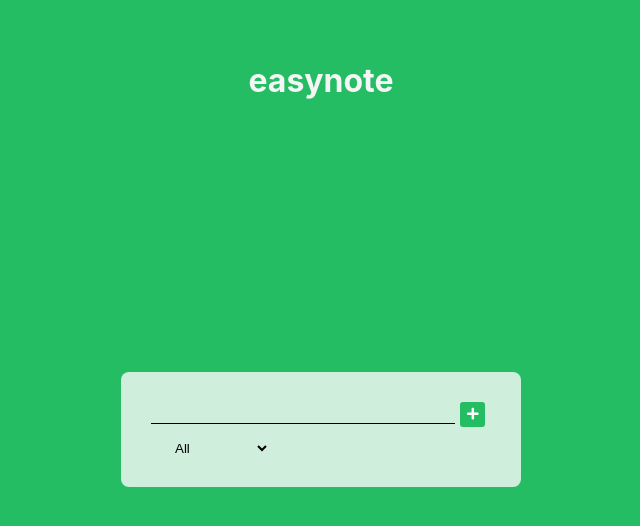
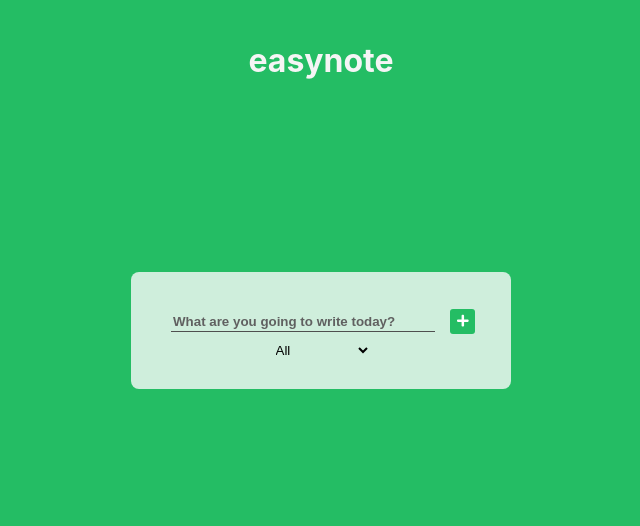
Before and after one commit to ivanbarbai/todo-list, a React (Create React App) app: page / in a window 1280 px wide. Shown: the top 526 px of the page, without its empty margins (319-959 px from the left). Built offline with nearby package versions, Linux system fonts and the light colour scheme.

Commit message:
Fixed Minimal details

```diff
--- a/public/index.html
+++ b/public/index.html
@@ -4,10 +4,11 @@
     <meta charset="utf-8" />
     <link rel="icon" href="%PUBLIC_URL%/favicon.ico" />
     <meta name="viewport" content="width=device-width, initial-scale=1" />
-    <meta name="theme-color" content="#000000" />
+    <meta name="theme-color" content="#24BD64" />
+    <meta name="apple-mobile-web-app-status-bar-style" content="#24BD64">
     <meta
       name="description"
-      content="Web site created using create-react-app"
+      content="Write fast notes"
     />
     <link rel="apple-touch-icon" href="%PUBLIC_URL%/logo192.png" />
     <!--
@@ -24,7 +25,7 @@
       work correctly both with client-side routing and a non-root public URL.
       Learn how to configure a non-root public URL by running `npm run build`.
     -->
-    <title>React App</title>
+    <title>easynote</title>
   </head>
   <body>
     <noscript>You need to enable JavaScript to run this app.</noscript>
--- a/src/App.css
+++ b/src/App.css
@@ -11,3 +11,11 @@ h1{
     margin: 0;
     padding: 0;
 }
+
+body {
+    background:#24BD64;
+}
+
+html{
+    background:#24BD64;
+}
--- a/src/components/Form.js
+++ b/src/components/Form.js
@@ -18,7 +18,7 @@ const Form = ({ inputText, setInputText, todos, setTodos, setStatus }) => {
     }
     return (
         <form>
-            <Input value={inputText} onChange={inputTextHandler} className="todo-input" />
+            <Input placeholder="What are you going to write today?" value={inputText} onChange={inputTextHandler} className="todo-input" />
             <PlusButton onClick={submitTodoHandler} className="todo-button" type="submit">
                 <FontAwesomeIcon icon={faPlus} color="white" />
             </PlusButton>
--- a/src/styles/formStyles.js
+++ b/src/styles/formStyles.js
@@ -7,10 +7,9 @@ export const WriteSection = styled.div`
     align-content:center;
     padding:20px;
     min-height:100px;
-
 `
 export const FormSection = styled.div`
-    min-width:340px;
+    min-width:320px;
     background:rgba(250,250,250,0.8);
     margin:10px;
     padding:30px;
@@ -24,15 +23,14 @@ export const FormSection = styled.div`
 `
 export const SelectSection = styled.div`
     justify-content:center;
-    align-items:flex-end;
+    align-items:center;
     align-content:center;
-    display:flex-inline;
-    bottom:0;
+    display:flex;
 `
 
 export const TodoSection = styled.div`
     width:100%;
-    min-width:360px;
+    min-width:300px;
 `
 
 // styled form components
@@ -53,7 +51,6 @@ export const TodoItem = styled.div`
     margin: 10px 0px 10px 0px;
     border-radius: 4px;
     padding: 10px 5px 10px 5px;
-    left:0;
 `
 
 export const TodoButtons = styled.div`
@@ -63,11 +60,12 @@ export const TodoContainer = styled.div`
     background:rgba(255,255,255,0.6);
     display:flex;
     justify-content:space-between;
-    padding:8px;
+    padding:0px 10px 0px 20px;
     align-items:center;
     align-content:center;
     margin:5px;
     border-radius:4px;
-    font-weight:inherit;
-    font-size:14px;
+    font-weight:bold;
+    font-size:12px;
+    color:#156B39;
 `
--- a/src/styles/globalStyles.js
+++ b/src/styles/globalStyles.js
@@ -7,7 +7,6 @@ export const Layout = styled.div`
     justify-content:flex-start;
     flex-direction:column;
     display:flex;
-    height:100vh;
     background:#24BD64;
 `
 
@@ -17,7 +16,6 @@ export const Container = styled.div`
     justify-content:center;
     flex-direction: column;
     display:flex;
-    padding:20px;
 `
 
 export const Header = styled.div`
@@ -26,7 +24,6 @@ export const Header = styled.div`
     justify-content:center;
     display:flex-inline;
     display:inline-flex;
-    padding:20px;
     margin:20px;
 `
 
@@ -60,10 +57,16 @@ export const Input = styled.input.attrs(props => ({
     type: 'text'
 }))`
     border: 0px;
-    border-bottom: 1px solid black;
-    margin: 0 0 1em;
+    border-bottom: 0.5px solid #4F4F4F;
     background:transparent;
     decoration:none;
     outline:none;
-    min-width:300px;
+    min-width:260px;
+    font-weight:bold;
+    color:#303030;
+    ::placeholder{
+        color:#606060;
+    }
+    margin:10px;
+    padding:2px;
 `
```
Also changed, not shown: 1 other file (tests, documents, lock files or other folders).
